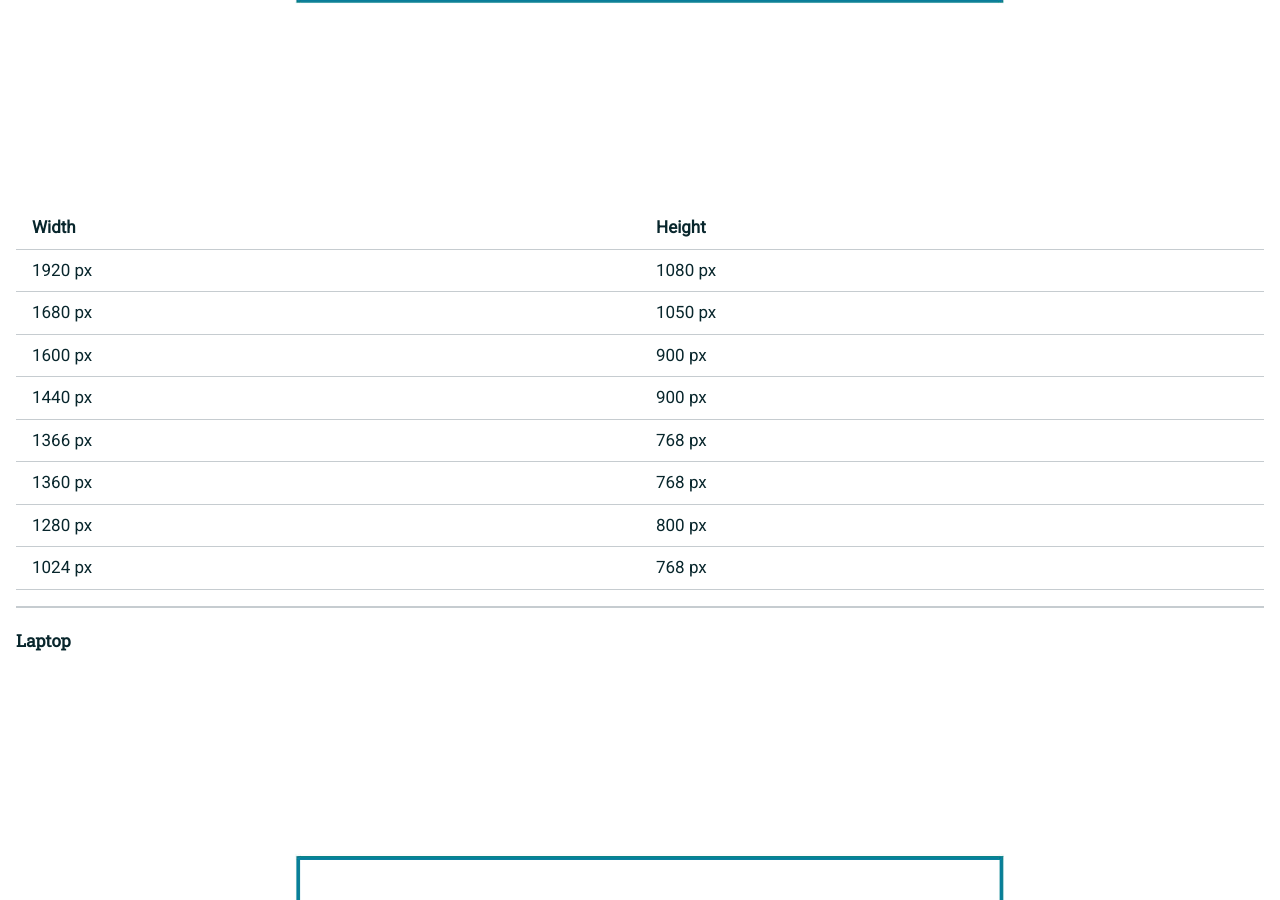
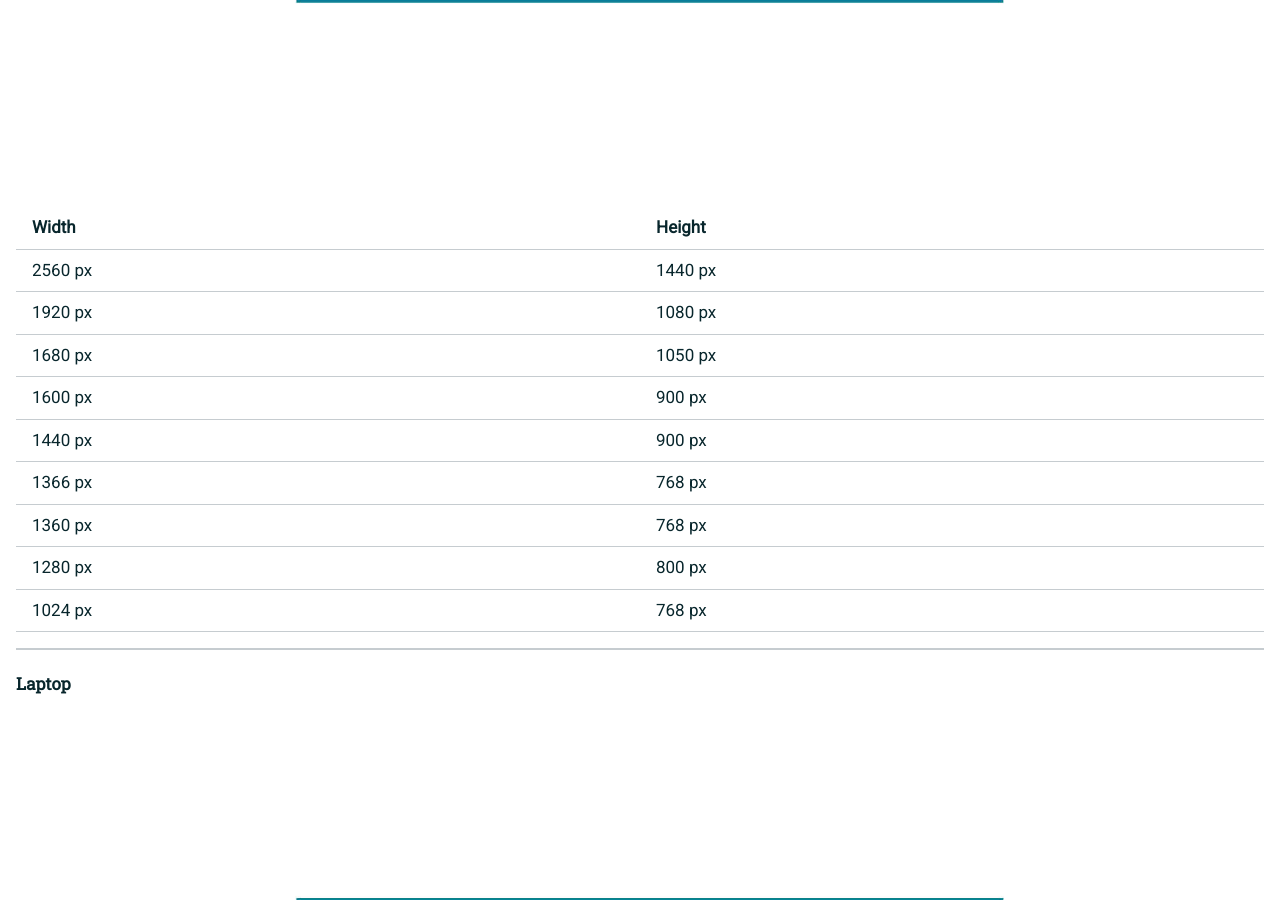
Before and after one commit to usnavy/Navy-Design-Guide, a Jekyll site: the page built from display-dimensions.md, in a window 1280 px wide and 900 px high, scrolled down 2394 px. Built offline with Jekyll 4.4.1, drawn with Linux system fonts in a browser that asks for light colours; nearby versions of some CDN libraries; our own code applies the rules of GitHub Pages for plain Markdown files.

Commit message:
Update display-dimensions.md

```diff
--- a/display-dimensions.md
+++ b/display-dimensions.md
@@ -9,6 +9,7 @@
 
 | Width      | Height  |
 | ---------- |---------|
+| 2560 px    | 1440 px |
 | 1920 px    | 1080 px |
 | 1680 px    | 1050 px |
 | 1600 px    | 900 px  |
```
